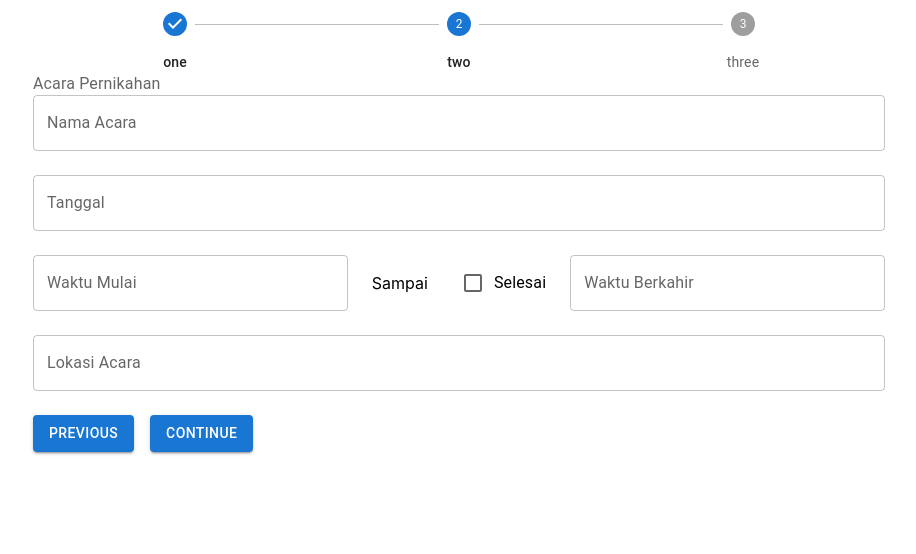
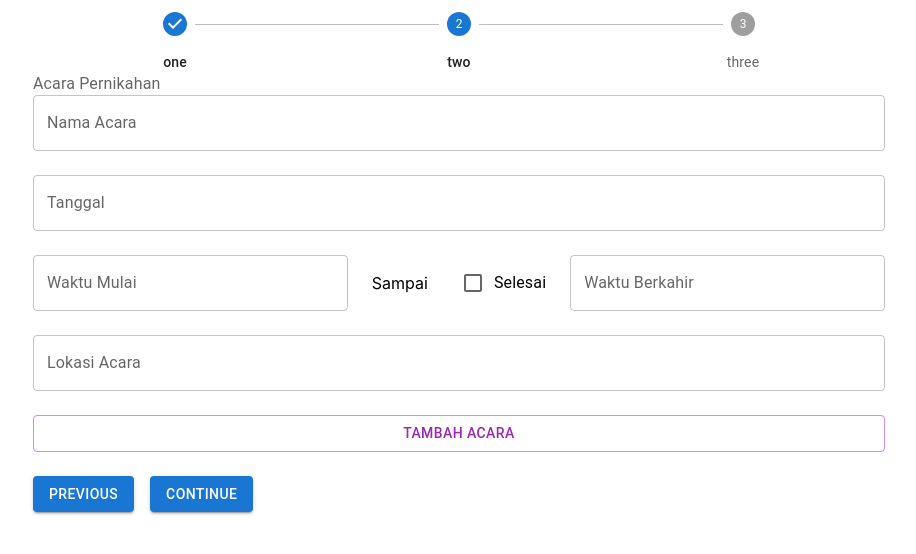
Before and after one commit to nirwanaz/react-undangan, a React (Create React App) app: page / in a window 1280 px wide. Both pictures are taken after a click on the button "CONTINUE". Shown: the top 554 px of the page, without its empty margins (181-1097 px from the left). Built offline with nearby package versions, Linux system fonts and the light colour scheme.

Commit message:
handleEvent

```diff
--- a/package.json
+++ b/package.json
@@ -3,9 +3,9 @@
   "version": "0.1.0",
   "private": true,
   "dependencies": {
-    "@emotion/react": "^11.9.3",
-    "@emotion/styled": "^11.9.3",
-    "@mui/material": "^5.9.1",
+    "@emotion/react": "^11.10.0",
+    "@emotion/styled": "^11.10.0",
+    "@mui/material": "^5.9.3",
     "@mui/x-date-pickers": "^5.0.0-beta.3",
     "@testing-library/jest-dom": "^5.16.4",
     "@testing-library/react": "^13.3.0",
--- a/src/pages/order/Order.jsx
+++ b/src/pages/order/Order.jsx
@@ -9,7 +9,7 @@ import initialOrder from "./components/utils/initialOrder"
 const steps = ['one', 'two', 'three']
 
 const reducer = (state, action) => {
-  switch(action.type) {
+  switch (action.type) {
     case 'HANDLE COUPLE':
       return {
         ...state,
@@ -17,9 +17,24 @@ const reducer = (state, action) => {
           ...state.couple,
           [action.object]: {
             ...state[action.object],
-            [action.field]: [action.payload]
+            [action.field]: action.payload
           }
         }}
+    case 'ADD NEW EVENT':
+      return {
+        ...state,
+        events: [
+          ...state.events,
+          action.data
+        ]
+      }
+    case 'HANDLE EVENTS':
+      return {
+        ...state,
+        events: state.events.map((event, index) => {
+          return index === action.index ? { ...event, [action.field]: action.payload } : event
+        })
+      }
     default:
       return state
   }
@@ -49,10 +64,28 @@ const Order = () => {
   }
 
   const handleFormCouple = input => e => {
-    const { name, value } = e.target
+    const { name, value, files, type } = e.target
     setOrder({
       type: "HANDLE COUPLE",
       object: input,
+      field: name,
+      payload: type === "file" ? files[0] : value
+    })
+  }
+
+  const addNewFormEvent = () => {
+    setOrder({
+      type: "ADD NEW EVENT",
+      data: { name: "", date: "", timeStart: "", timeEnd: "", location: "" }
+    })
+  }
+
+  const handleFormEvent = index => e => {
+    const { name, value } = e.target
+
+    setOrder({
+      type: "HANDLE EVENTS",
+      index: index,
       field: name,
       payload: value
     })
@@ -81,8 +114,9 @@ const Order = () => {
           <FormWeddingEvent
             nextStep={nextStep}
             prevStep={prevStep}
-            onChangeInputHandler={onChangeInputHandler}
+            onChangeInputHandler={handleFormEvent}
             values={Order}
+            onClone={addNewFormEvent}
           />
         )
       default:
--- a/src/pages/order/components/FormWeddingEvent.jsx
+++ b/src/pages/order/components/FormWeddingEvent.jsx
@@ -8,7 +8,7 @@ import { LocalizationProvider, TimePicker, DatePicker } from "@mui/x-date-picker
 import { AdapterDateFns } from "@mui/x-date-pickers/AdapterDateFns"
 import idLocale from "date-fns/locale/id"
 
-const FormWeddingEvent = ({ nextStep, prevStep, onChangeInputHandler, values }) => {
+const FormWeddingEvent = ({ nextStep, prevStep, onChangeInputHandler, values, onClone }) => {
   const [timeStart, setTimeStart] = React.useState(null)
   const [timeEnd, setTimeEnd] = React.useState(null)
   const [dateStart, setDateStart] = React.useState(null)
@@ -25,11 +25,14 @@ const FormWeddingEvent = ({ nextStep, prevStep, onChangeInputHandler, values })
     <FormControl component="fieldset" fullWidth>
       <FormLabel component="legend">Acara Pernikahan</FormLabel>
       <Stack spacing={3}>
+        {values.events.map((event, index) => (
+          <>
             <TextField
+              key={index}
               id="eventname"
               label="Nama Acara"
               name="eventName"
-          onChange={onChangeInputHandler}
+              onChange={onChangeInputHandler(index)}
               fullWidth
 
             />
@@ -107,6 +110,11 @@ const FormWeddingEvent = ({ nextStep, prevStep, onChangeInputHandler, values })
               fullWidth
 
             />
+          </>
+        ))}
+        <Button variant="outlined" color="secondary" onClick={onClone}>
+          Tambah Acara
+        </Button>
         <Stack spacing={2} direction="row">
           <Button variant="contained" color="primary" onClick={previous}>
             previous
--- a/src/pages/order/components/utils/initialOrder.js
+++ b/src/pages/order/components/utils/initialOrder.js
@@ -1,4 +1,4 @@
-const initialOrder = () => ({
+const initialOrder = {
   couple: {
     groom: {
       fullName: "",
@@ -15,7 +15,9 @@ const initialOrder = () => ({
       additional: ""
     }
   },
-  events: [],
-})
+  events: [
+    { name: "", date: "", timeStart: "", timeEnd: "", location: "" }
+  ],
+}
 
 export default initialOrder
```
Also changed, not shown: 1 other file (tests, documents, lock files or other folders). Lines whose indentation alone changed are shown as unchanged.
